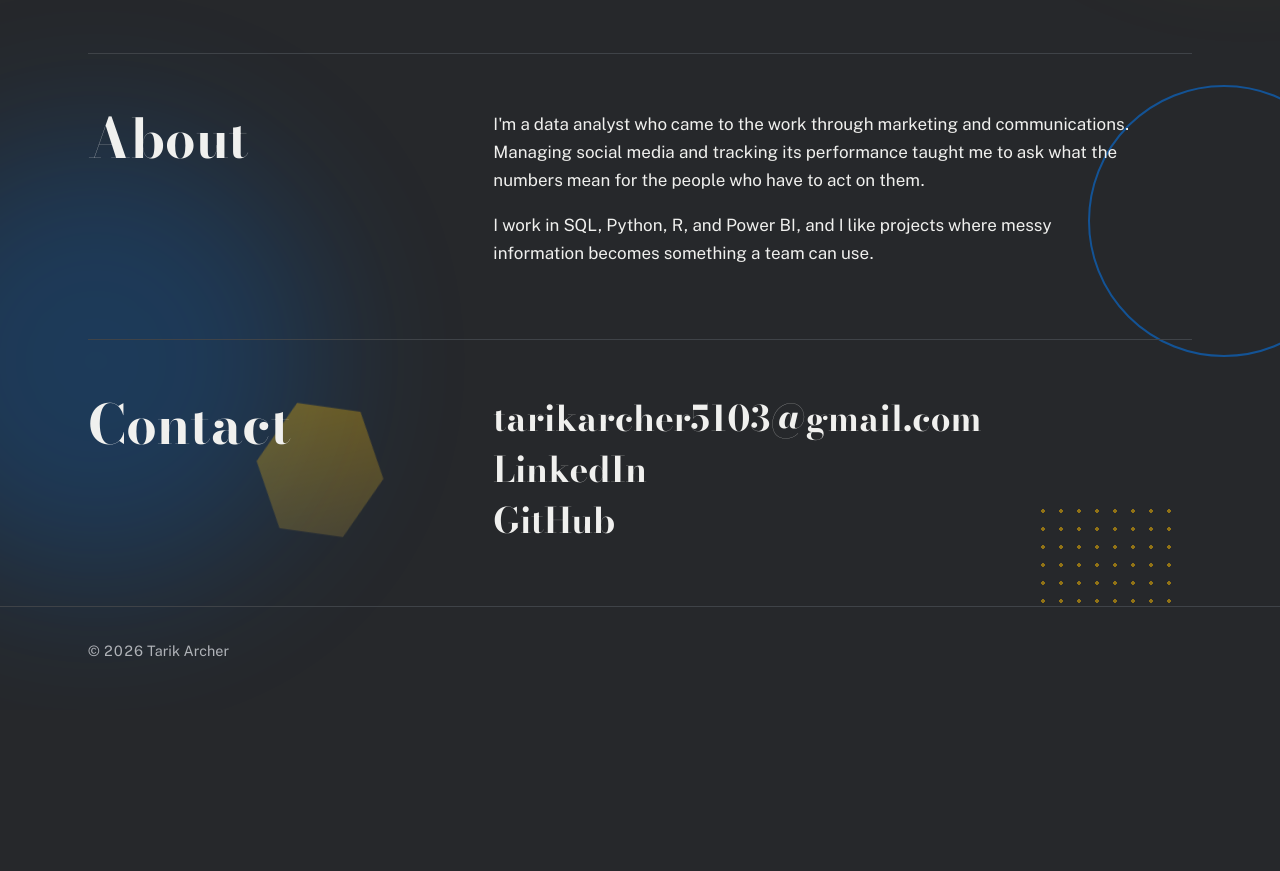
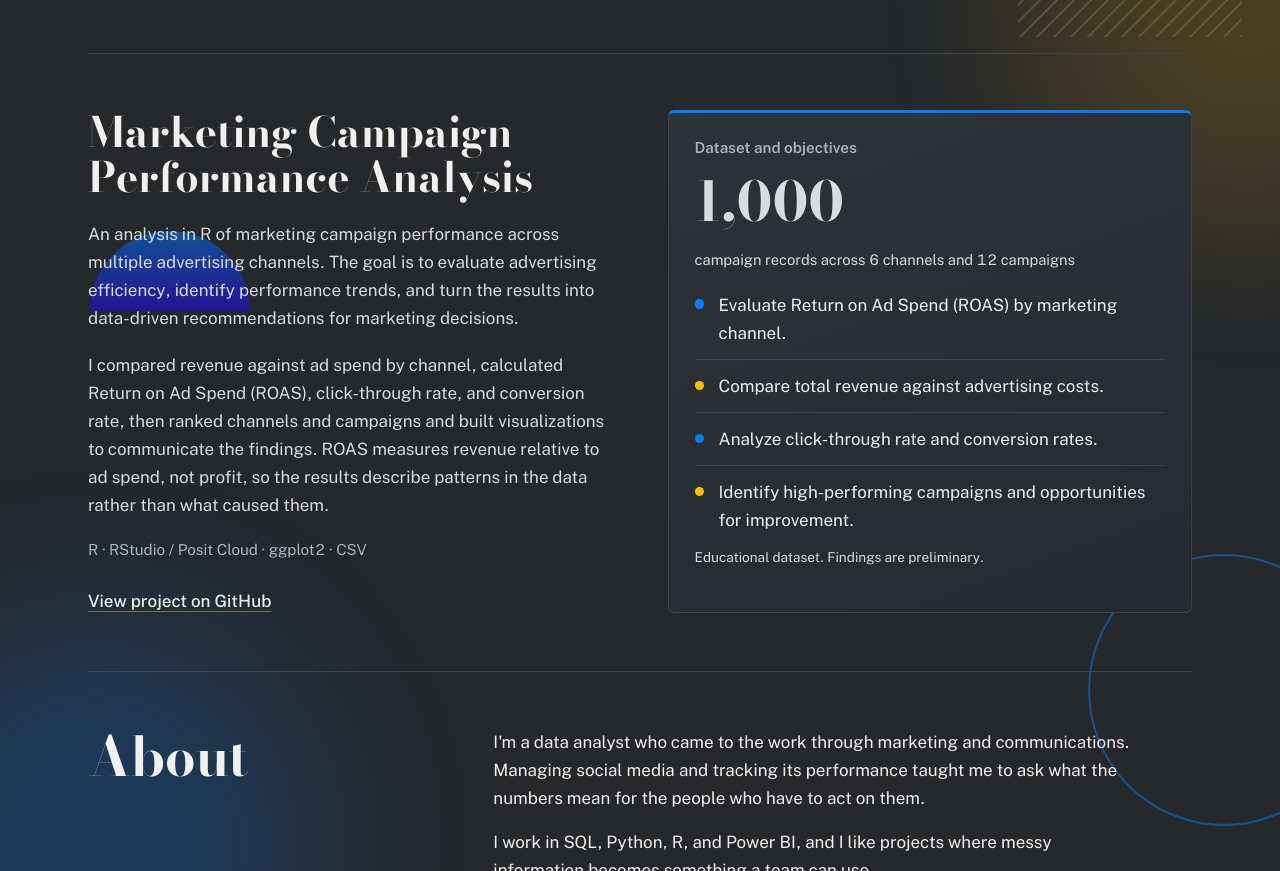
Before and after one commit to TarikArcher/TarikArcher.github.io, a plain HTML site: page index.html in a window 1280 px wide. Shown: the part 1897-2768 px from the top of the page. Before the commit the page ends 2607 px from the top, so only its background shows below. Drawn offline with nearby package versions, Linux system fonts and the light colour scheme.

Commit message:
Add files via upload

```diff
--- a/index.html
+++ b/index.html
@@ -224,6 +224,30 @@ main,footer{position:relative;z-index:1}
         <p class="note">All item names, IDs, and costs are hypothetical, used for demonstration only.</p>
       </div>
     </article>
+
+    <article class="project">
+      <div class="rv">
+        <h3>Marketing Campaign Performance Analysis</h3>
+        <p>An analysis in R of marketing campaign performance across multiple advertising channels. The goal is to evaluate advertising efficiency, identify performance trends, and turn the results into data-driven recommendations for marketing decisions.</p>
+        <p>I compared revenue against ad spend by channel, calculated Return on Ad Spend (ROAS), click-through rate, and conversion rate, then ranked channels and campaigns and built visualizations to communicate the findings. ROAS measures revenue relative to ad spend, not profit, so the results describe patterns in the data rather than what caused them.</p>
+        <p class="meta">R &middot; RStudio / Posit Cloud &middot; ggplot2 &middot; CSV</p>
+        <div class="links">
+          <a href="https://github.com/TarikArcher/Marketing_Campaign_Analysis_R">View project on GitHub</a>
+        </div>
+      </div>
+      <div class="panel rv" style="--d:.15s">
+        <h4>Dataset and objectives</h4>
+        <p class="big">1,000</p>
+        <p class="bigsub">campaign records across 6 channels and 12 campaigns</p>
+        <ul class="qs">
+          <li>Evaluate Return on Ad Spend (ROAS) by marketing channel.</li>
+          <li>Compare total revenue against advertising costs.</li>
+          <li>Analyze click-through rate and conversion rates.</li>
+          <li>Identify high-performing campaigns and opportunities for improvement.</li>
+        </ul>
+        <p class="note">Educational dataset. Findings are preliminary.</p>
+      </div>
+    </article>
   </section>
 
   <section id="about" class="about" aria-labelledby="about-h">
```
